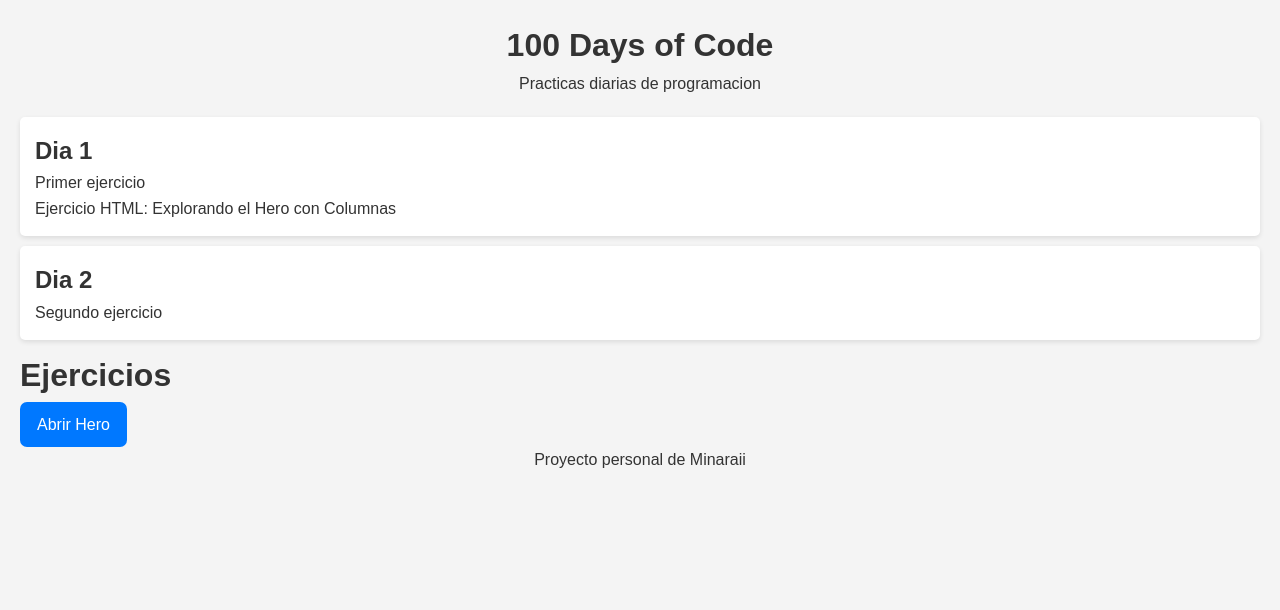
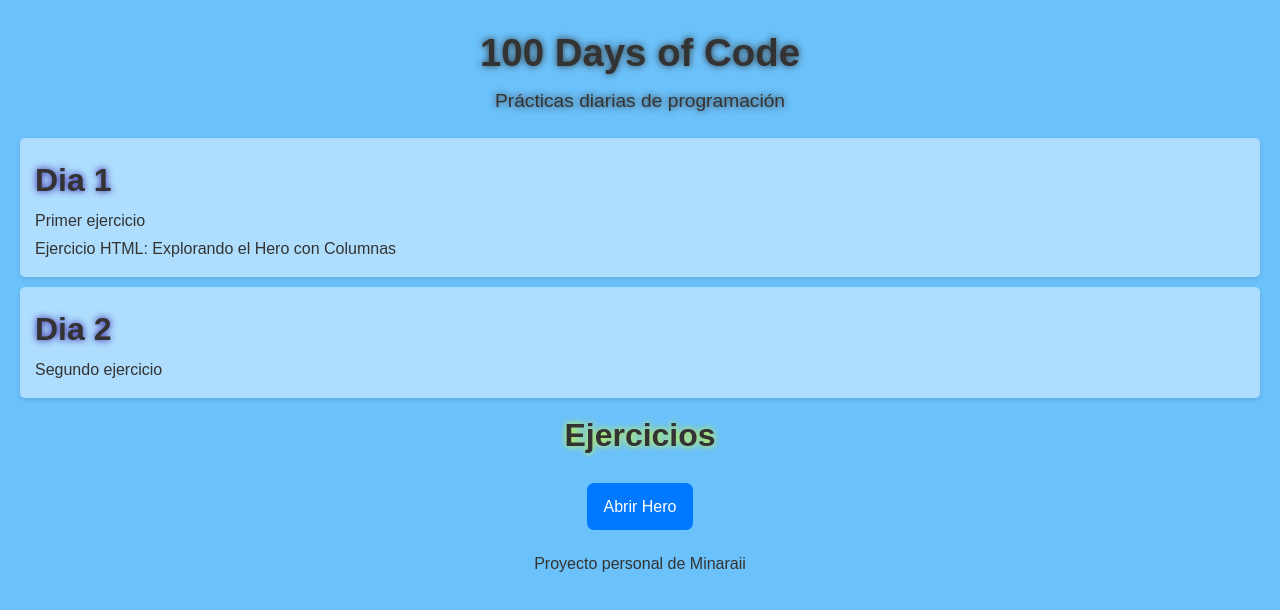
Before and after one commit to Minaraii/100DaysOfCode, a plain HTML site: page Diario/index.html in a window 1280 px wide. Drawn offline with Linux system fonts and the light colour scheme; files that its build step writes are made by us from their sources.

Commit message:
Agregando estilos

```diff
--- a/Diario/index.html
+++ b/Diario/index.html
@@ -4,13 +4,13 @@
     <meta charset="UTF-8">
     <meta name="viewport" content="width=device-width, initial-scale=1.0">
     <title>100 Days of Code</title>
-    <link rel="stylesheet" href="../styles/index.css">
+    <link rel="stylesheet" href="../styles/styles/index.css">
     <script src="../src/script.js" defer></script>
 </head>
 <body>
     <header>
         <h1>100 Days of Code</h1>
-        <p>Practicas diarias de programacion</p>
+        <p>Prácticas diarias de programación</p>
     </header>
 
     <main id="practicas">
@@ -19,17 +19,17 @@
             <p>Primer ejercicio</p>
             <p>Ejercicio HTML: Explorando el Hero con Columnas</p>
         </section>
+
         <section id="Dia2">
             <h2>Dia 2</h2>
             <p>Segundo ejercicio</p>
         </section>
+    </main>
 
-        <main id="Proyectos">
-            <h1>Ejercicios</h1>
-        </main>
-        <!-- Aqui va el enlace al hero-->
+    <section id="Proyectos">
+        <h1>Ejercicios</h1>
         <a href="src/hero.html" class="btn">Abrir Hero</a>
-    </main>
+    </section>
 
     <footer>
         <p>Proyecto personal de Minaraii</p>
--- a/Diario/styles/styles/index.css
+++ b/Diario/styles/styles/index.css
@@ -5,10 +5,14 @@
     box-sizing: border-box;
 }
 
+header {
+    font-size: larger;
+    text-shadow: #333 0 0 7px;
+}
 body {
     font-family: Arial, Helvetica, sans-serif;
-    line-height: 1.6;
-    background-color: #f4f4f4;
+    line-height: 1.7;
+    background-color: #0898f898;
     color: #333;
     padding: 20px;
 }
@@ -19,13 +23,24 @@ header, footer {
 }
 
 main section {
-    background: white;
+    background: rgba(255, 255, 255, 0.452);
     padding: 15px;
     margin-bottom: 10px;
     border-radius: 5px;
     box-shadow: 0 2px 5px rgba(0, 0, 0, 0.1);
 }
 
+main#practicas h2 {
+    font-size: 2em;
+    text-shadow: 0 0 7px #2f10a0;
+}
+
+#Proyectos h1 {
+    text-align: center;
+    font-size: 2em;
+    text-shadow: 0 0 7px #dcff19;
+    margin-bottom: 10px;
+}
 a.btn {
     display: inline-block;
     background-color: #0078ff;
@@ -34,8 +49,11 @@ a.btn {
     border-radius: 7px;
     text-decoration: none;
     transition: background 0.3s ease;
+    margin: 20px auto;
+    display: block;
+    width: fit-content;
 }
 
 a.btn:hover {
-    background-color: #005ecb;
+    background-color: #2c42a8;
 }
```
